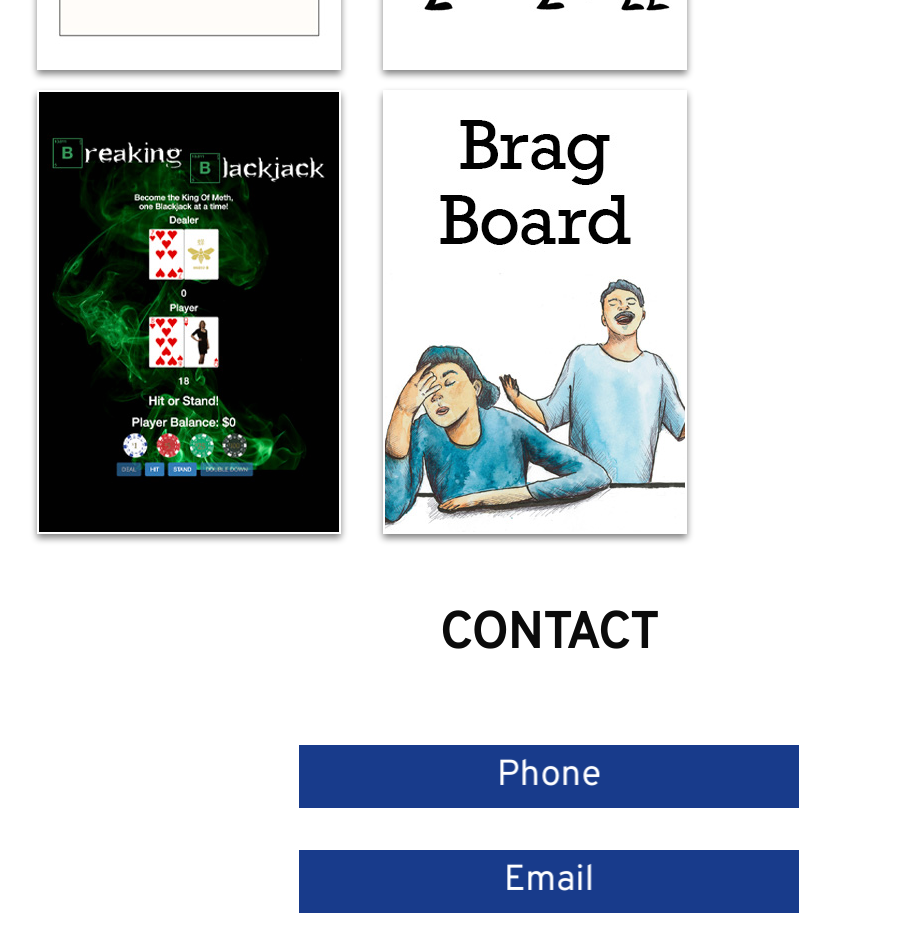
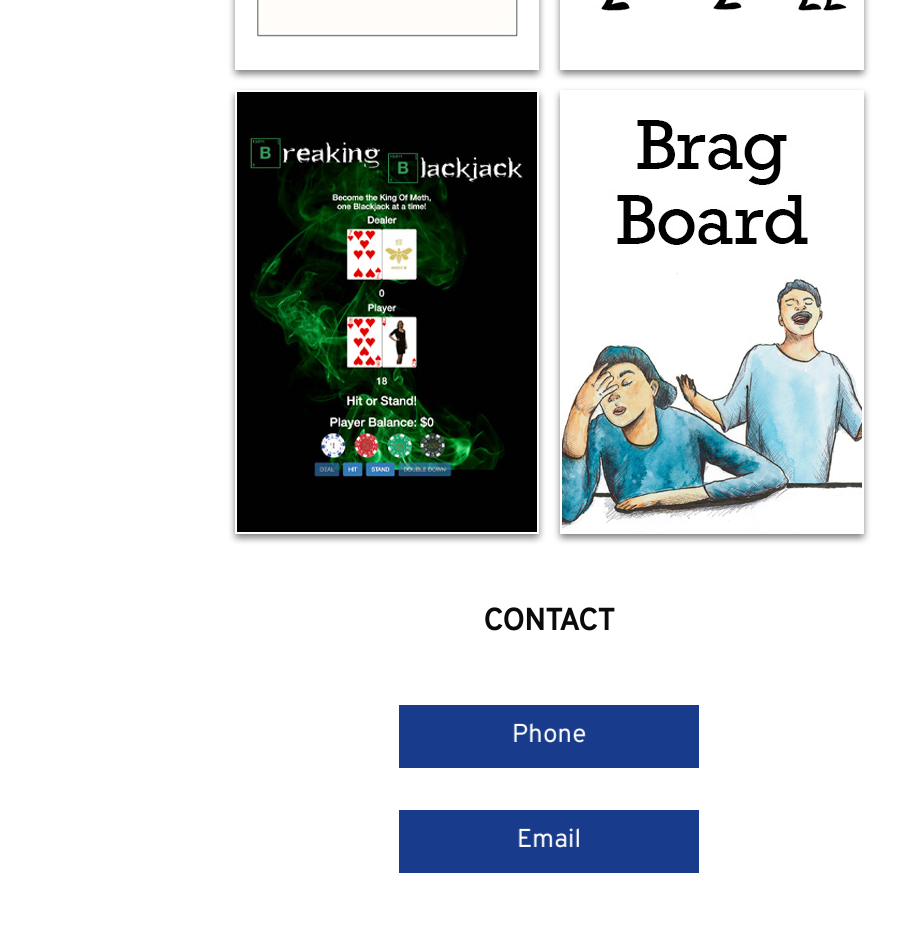
Before and after one commit to HuemanTarget/portfolio-revised, a React (Create React App) app: page / in a window 1280 px wide. Shown: the part 2040-2992 px from the top of the page, without its empty margins (91-991 px from the left). Built offline with nearby package versions, Linux system fonts and the light colour scheme.

Commit message:
css cleanup

```diff
--- a/src/Components/Contact/style.css
+++ b/src/Components/Contact/style.css
@@ -224,15 +224,60 @@
   transition: all 0.3s cubic-bezier(0.19, 1, 0.22, 1);
 }
 
-/* @media screen and (max-device-width: 1024px) {
+@media only screen and (max-device-width: 900px) {
   .title {
-    font-size: 50px;
+    font-size: 30px;
     text-align: center;
     font-family: 'Overpass', sans-serif;
-    margin-top: 200px;
   }
 
-  .contact {
-    height: 400px;
+  .button {
+    width: 300px;
+    height: 90px;
+    margin-top: 30px;
+    perspective: 1800px;
+    overflow: hidden;
+    display: flex;
+    justify-content: center;
+    align-items: center;
   }
-} */
+
+  .buttonTwo {
+    width: 300px;
+    height: 200px;
+    margin-top: 80px;
+    perspective: 1800px;
+    overflow: hidden;
+    display: flex;
+    justify-content: center;
+    align-items: center;
+  }
+
+  .button .qube .front,
+  .button .qube .back {
+    /* backface-visibility: hidden;
+    transform-style: preserve-3d;
+    transform: rotateX(-90deg);
+    transition: transform 0.3s ease;
+    position: absolute;
+    color: white;
+    line-height: 60px;
+    text-align: center;
+    font-family: 'Overpass', sans-serif; */
+    font-size: 25px;
+  }
+
+  .buttonTwo .qubeTwo .frontTwo,
+  .buttonTwo .qubeTwo .backTwo {
+    /* backface-visibility: hidden;
+    transform-style: preserve-3d;
+    transform: rotateX(-90deg);
+    transition: transform 0.3s ease;
+    position: absolute;
+    color: white;
+    line-height: 60px;
+    text-align: center;
+    font-family: 'Overpass', sans-serif; */
+    font-size: 25px;
+  }
+}
--- a/src/Components/Projects/style.css
+++ b/src/Components/Projects/style.css
@@ -151,8 +151,8 @@
     /* position: relative; */
     /* width: 100px;
     height: 250px; */
-    margin-left: 10%;
-    /* margin-right: auto; */
+    margin-left: auto;
+    margin-right: auto;
     /* transform: translate(-50%, -50%); */
     width: 100%;
     max-width: 650px;
@@ -169,4 +169,22 @@
     overflow: hidden;
     margin-bottom: 50px;
   }
+
+  .card {
+    flex: 3;
+    flex-basis: 300px;
+    flex-grow: 0;
+    width: 300px;
+    height: 440px;
+    background: #fff;
+    border: 2px solid #fff;
+    box-shadow: 0px 4px 7px rgba(0, 0, 0, 0.5);
+    cursor: pointer;
+    transition: all 0.5s cubic-bezier(0.8, 0.5, 0.2, 1.4);
+    overflow: hidden;
+    margin-bottom: 20px;
+    margin-left: auto;
+    margin-right: auto;
+    /* position: relative; */
+  }
 }
```
